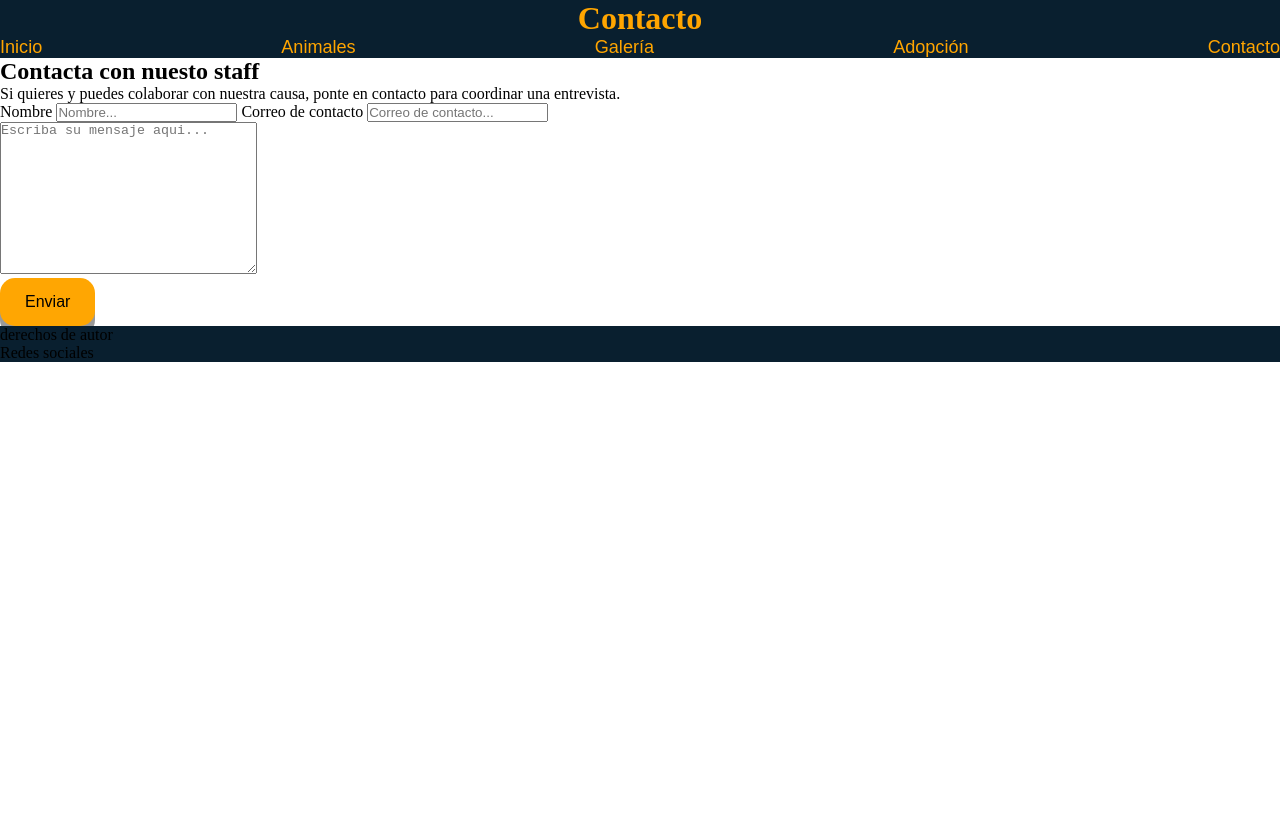
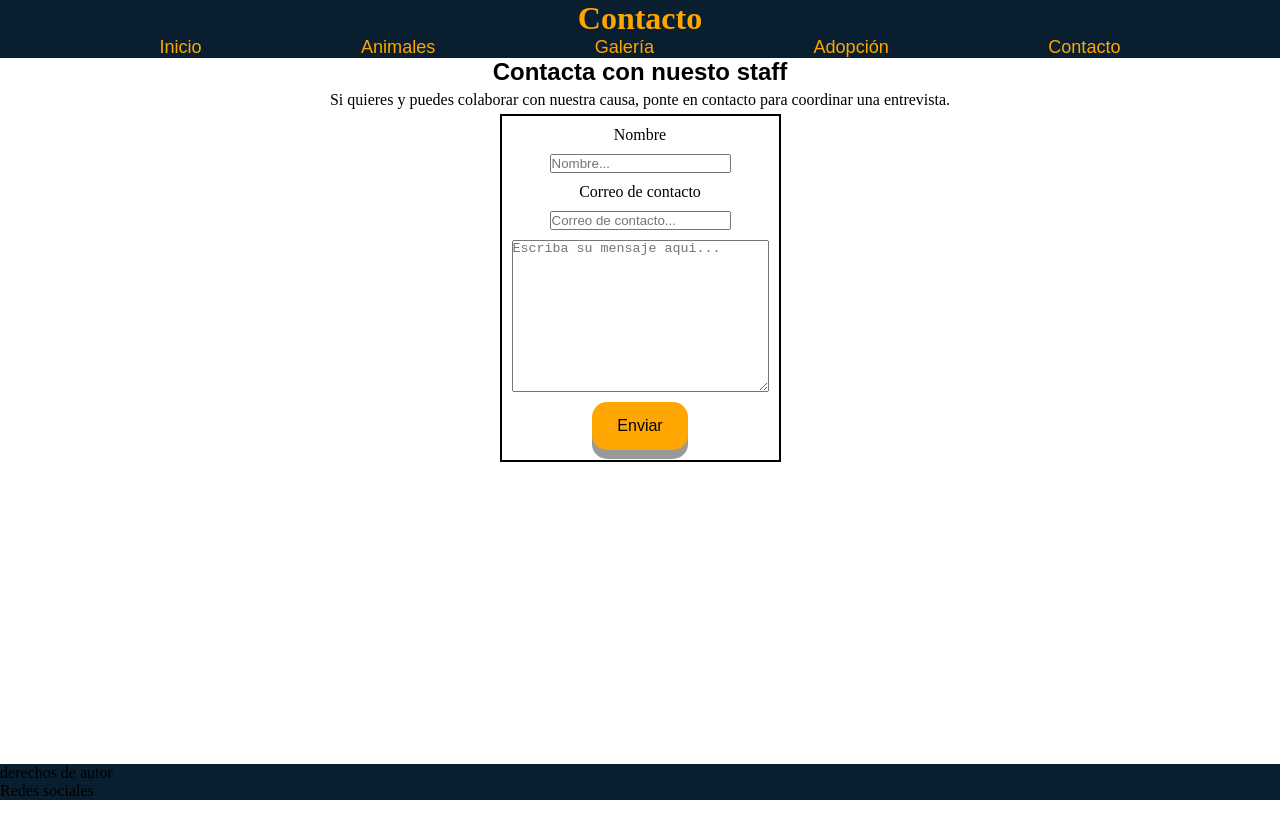
Before and after one commit to Sebastiansalhon/proyecto-coder-responsive, a plain HTML site: page pages/contacto.html in a window 1280 px wide. Before the commit the page ends 800 px from the top, so only its background shows below. Drawn offline with Linux system fonts and the light colour scheme.

Commit message:
se agrego estilo a adopcion y parte a contacto

```diff
--- a/pages/contacto.html
+++ b/pages/contacto.html
@@ -29,18 +29,15 @@
         <p class="p__contacto">Si quieres y puedes colaborar con nuestra causa, ponte en contacto para coordinar una
             entrevista.</p>
         <div class="contacto__card">
-            <form action="">
-                <div >
+            <form action="" class="formulario__contacto">
+
                     <label for="nombre">Nombre</label>
                     <input type="text" id="nombre" placeholder="Nombre..." required>
 
                     <label for="email">Correo de contacto</label>
                     <input type="email" id="email" placeholder="Correo de contacto..." required>
-                </div>
-                <div>
                     <textarea class="text__area__contacto" name="" id="" cols="30" rows="10"
                         placeholder="Escriba su mensaje aqui..." required></textarea>
-                </div>
                 <div class="btn__contacto">
                     <input class="btn__submit" type="submit" value="Enviar">
                 </div>
--- a/style.css
+++ b/style.css
@@ -77,7 +77,7 @@ footer {
 
 .menu {
     display: flex;
-    justify-content: space-between;
+    justify-content: space-evenly;
     font-family: sans-serif;
     font-size: 1.13rem;
 }
@@ -143,6 +143,7 @@ footer {
     display: flex;
     justify-content: center;
 }
+
 .about__us__img:hover {
     transform: all 0.5s ease-in-out;
     -webkit-transform: rotateY(180deg);
@@ -217,6 +218,7 @@ footer {
     border: 1px solid black;
     overflow: hidden;
 }
+
 /* Color transision en @media */
 /* .animal__img--galery:hover {
     -webkit-transform: scale(1.3);
@@ -300,6 +302,7 @@ footer {
 
 .adop__btn {
     text-align: center;
+    padding-top: 5px;
 }
 
 .btn__submit {
@@ -325,3 +328,39 @@ footer {
     box-shadow: 0 5px #666;
     transform: translateY(4px);
 }
+
+
+/* Contacto */
+
+.title__contacto {
+    text-align: center;
+    color: black;
+    font-family: sans-serif;
+}
+
+.p__contacto {
+    text-align: center;
+    padding: 5px 0px;
+
+}
+
+
+.contacto__card {
+    display: flex;
+    justify-content: center;
+
+}
+
+.formulario__contacto {
+    display: flex;
+    flex-direction: column;
+    align-items: center;
+    row-gap: 10px;
+    border: 2px solid black;
+    padding: 10px;
+}
+
+
+.main__contacto {
+    height: 100vh;
+}
```
